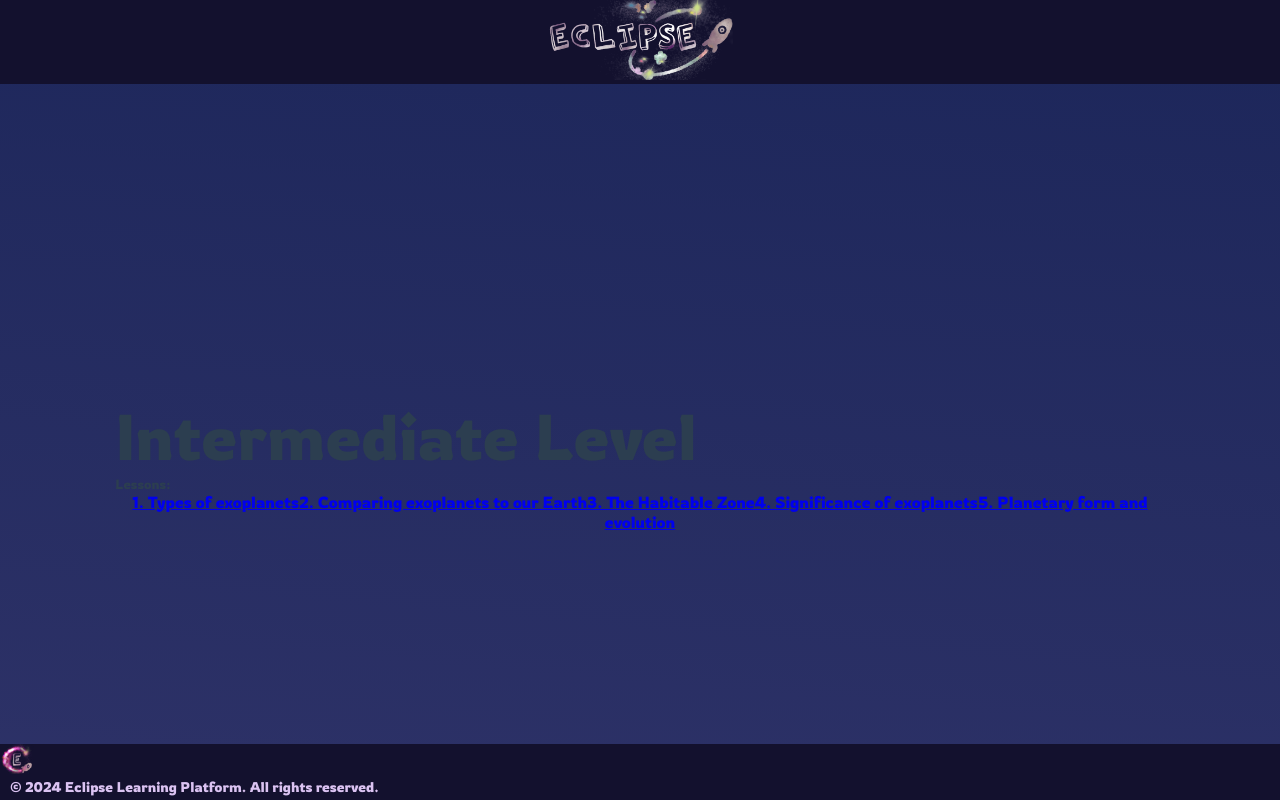
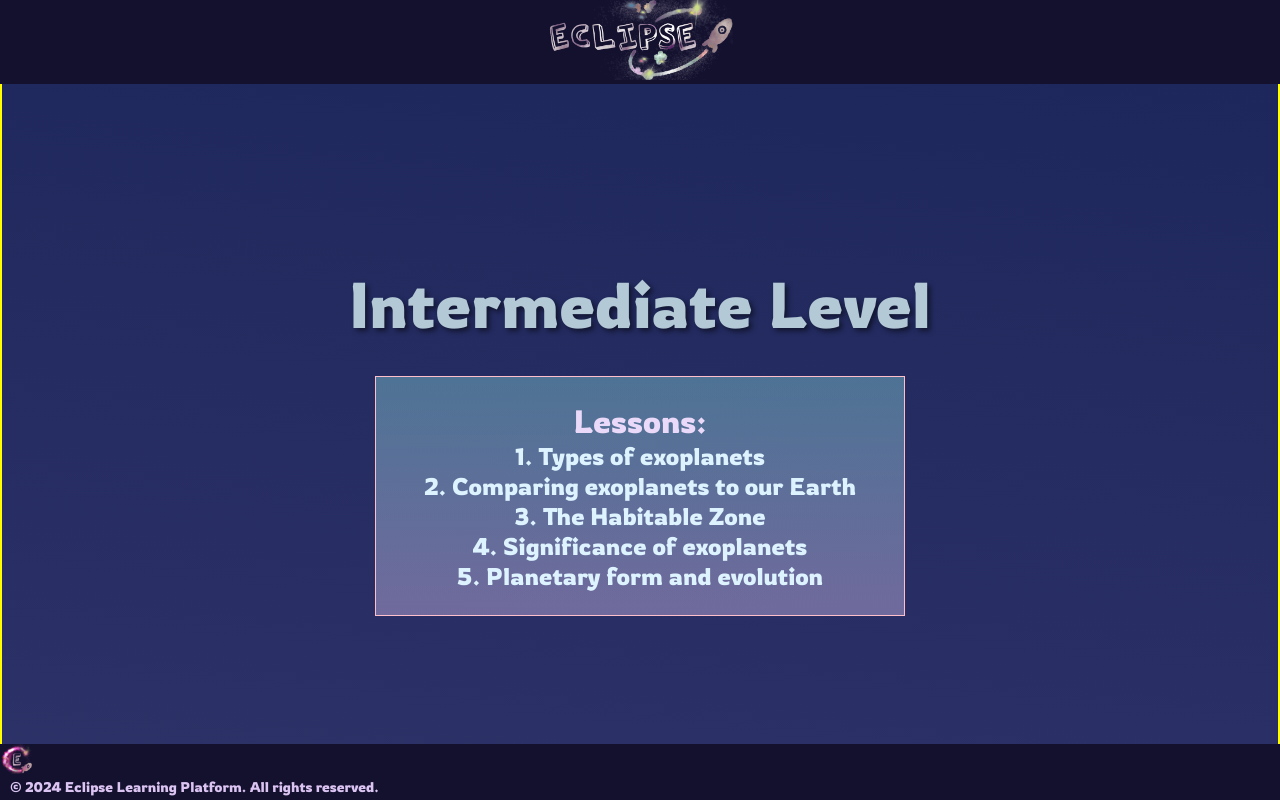
Before and after one commit to obymael/exoplanet.exe, a Vue app in the folder EXOPLANET.EXE/: page /IntermediateLessons in a window 1280 px wide. Shown: the top 800 px of the page. Built offline with nearby package versions, Linux system fonts and the light colour scheme.

Commit message:
#15 Structure the index section

```diff
--- a/EXOPLANET.EXE/src/views/IntermediateLessons.vue
+++ b/EXOPLANET.EXE/src/views/IntermediateLessons.vue
@@ -1,7 +1,8 @@
 <template>
     <div class="intermediate-container">
-      <section class="index">
+      <section id="index-section">
         <h1>Intermediate Level</h1>
+        <div class="links-wrapper">
             <h5>Lessons:</h5>
             <div class="links-to-lessons">
                 <a href="#lesson-1">1. Types of exoplanets</a>
@@ -9,6 +10,7 @@
                 <a href="#lesson-3">3. The Habitable Zone</a>
                 <a href="#lesson-4">4. Significance of exoplanets</a>
                 <a href="#lesson-5">5. Planetary form and evolution</a>
+            </div>
         </div>
       </section>
       <section id="lesson-1">
@@ -41,6 +43,45 @@ align-items: flex-start; /* Align items to the start */
 
 h1 {
     font-size: 4rem;
+    color: var(--color-heading);
+    text-shadow: 3px 3px 5px rgba(0, 0, 0, 0.5);
+}
+
+h5 {
+    font-size: 2rem;
+    color: rgb(234, 217, 248);
+}
+
+#index-section{
+    display: flex;
+    justify-content: center;
+    align-items: center;
+    border: 2px solid yellow;
+    gap: 2rem;
+    padding-top: 7rem !important;
+}
+
+.links-wrapper{
+    background: linear-gradient(rgba(140,222,227,0.4), rgba(219,195,242,0.4));
+    padding: 1.5rem 3rem;
+    border: 1px solid pink;
+}
+.links-to-lessons{
+    display: flex;
+    flex-direction: column;
+}
+
+.links-to-lessons a{
+    font-size: 1.5rem;
+    color: var(--color-light-text);
+    text-decoration: none;
+    transition: all 1s;
+}
+
+.links-to-lessons a:hover{
+    text-decoration: underline wavy aliceblue;
+    color: rgb(234, 217, 248);
+    transform: scale(1.03);
 }
 
 h2 {
```
Lines whose indentation alone changed are shown as unchanged.
